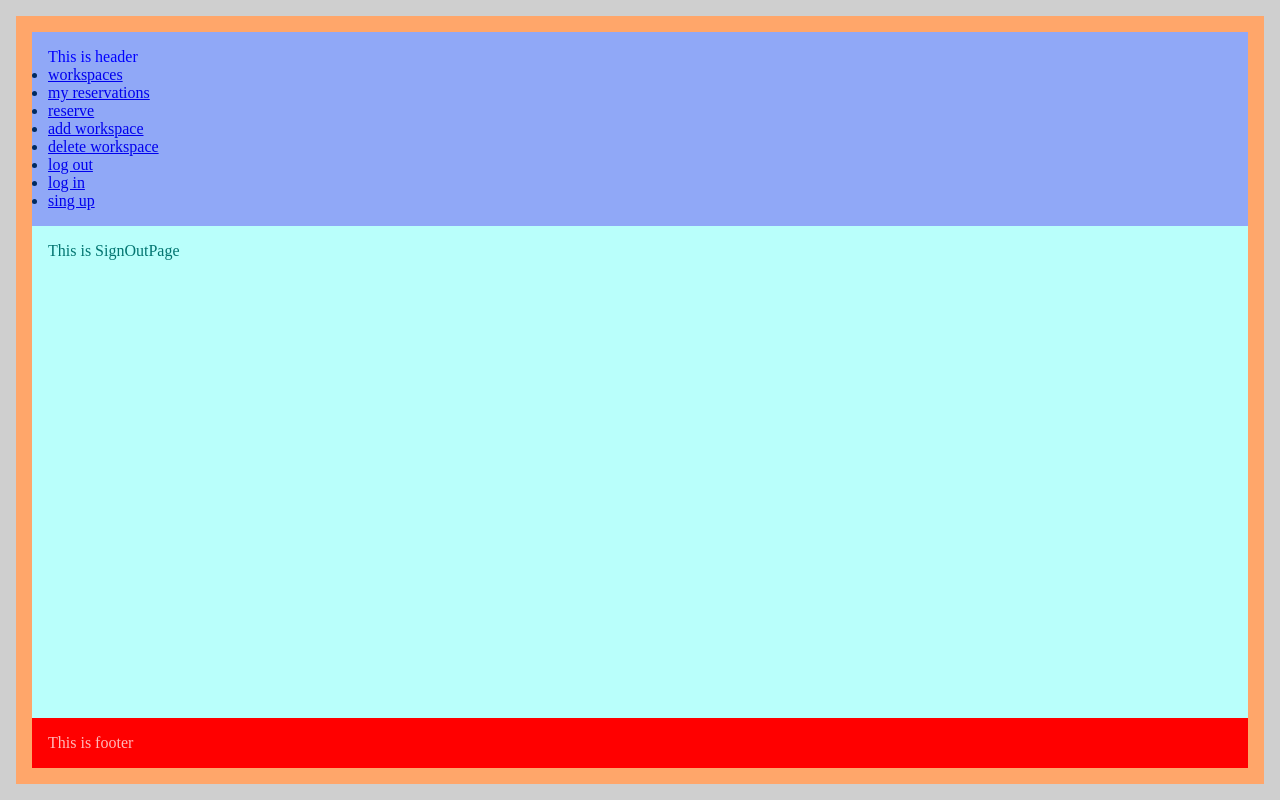
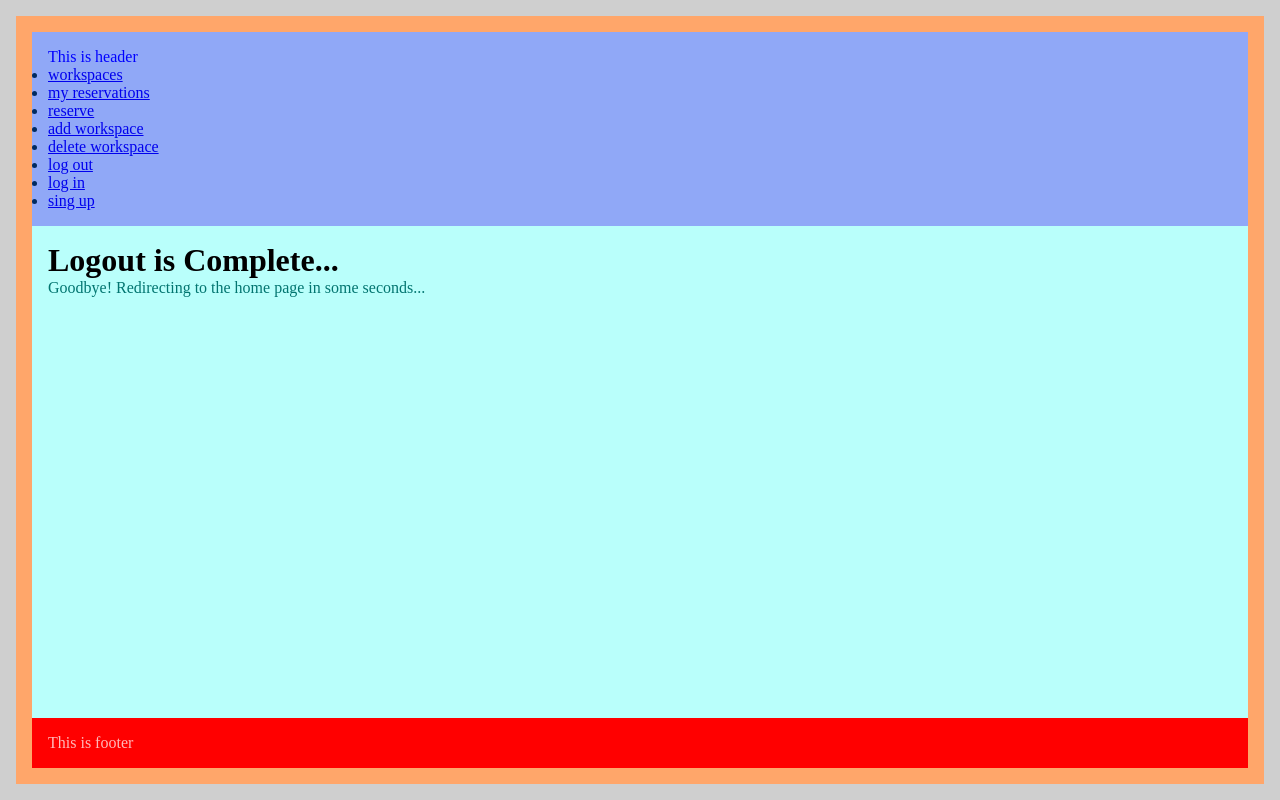
Before and after one commit to Zilola-Nazarova/workspace-reservation-front-end, a React (Create React App) app: page /sign_out in a window 1280 px wide. Built offline with nearby package versions, Linux system fonts and the light colour scheme; no server answers.

Commit message:
Add Signout Logic and Sign out

```diff
--- a/src/routes/SignOutPage.js
+++ b/src/routes/SignOutPage.js
@@ -1,9 +1,39 @@
+import React, { useState, useEffect } from 'react';
+import { useDispatch } from 'react-redux';
+import { useNavigate } from 'react-router-dom';
+import { clearToken } from '../redux/auth/authSlice';
 import styles from '../styles/SignOutPage.module.css';
 
-const SignOutPage = () => (
-  <div className={styles.page}>
-    <p>This is SignOutPage</p>
-  </div>
-);
+const SignOutPage = () => {
+  const dispatch = useDispatch();
+  const navigate = useNavigate();
+  const [goodbyeMessage, setGoodbyeMessage] = useState('');
+
+  useEffect(() => {
+    // Clear user from local storage
+    localStorage.removeItem('user');
+
+    // Set token to null in the Redux store
+    dispatch(clearToken());
+
+    // Show a goodbye message
+    setGoodbyeMessage('Goodbye! Redirecting to the home page in some seconds...');
+
+    // Redirect to the home page after 1 minute
+    const redirectTimeout = setTimeout(() => {
+      navigate('/');
+    }, 30000);
+
+    // Clear the timeout to avoid redirection if the component unmounts
+    return () => clearTimeout(redirectTimeout);
+  }, [dispatch, navigate]);
+
+  return (
+    <div className={styles.page}>
+      <h1>Logout is Complete...</h1>
+      <p>{goodbyeMessage}</p>
+    </div>
+  );
+};
 
 export default SignOutPage;
```
